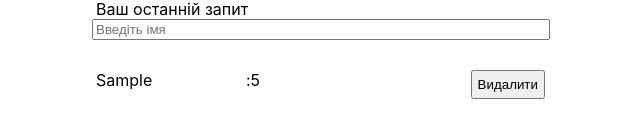
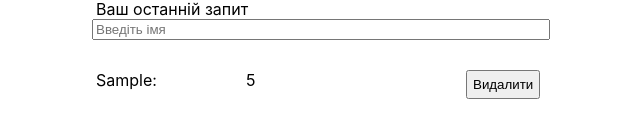
Before and after one commit to ljubik/goit-react-hw-05-phonebook, a React (Create React App) app: page / in a window 1280 px wide. Both pictures are taken after typing "Sample", "5" into the empty fields and a click on the button "Додати". Shown: the part 360-498 px from the top of the page, without its empty margins (319-959 px from the left). Built offline with nearby package versions, Linux system fonts and the light colour scheme.

Commit message:
added check before submitting form

```diff
--- a/src/App.js
+++ b/src/App.js
@@ -21,14 +21,14 @@ class App extends Component {
   };
 
   addContact = (el) => {
-    console.log("add contact state",this.state)
-    const { contacts } = this.state;
+    console.log("add contact check",this.props)
+    const { contacts } = this.props;
     const twin = contacts.some((c) => c.name === el.name);
     twin
-      ? alert(`Увага дане імя уже використовується!`)
+      ? alert(`Увага дане імя уже використовується!` )
       : this.setState((prev) => {
           return {
-            contacts: [...prev.contacts, el],
+            // contacts: [...prev.contacts, el],
           };
         });
   };
--- a/src/components/ContactForm/ContactForm.js
+++ b/src/components/ContactForm/ContactForm.js
@@ -24,12 +24,15 @@ class ContactForm extends Component {
   };
 
   handleSubmit = (e) => {
+    const { contacts} = this.props;
     e.preventDefault();
     const { name, tel } = this.state;
     const el = { id: id(), name, tel };
-    const form = e.target;
-    this.setState(el);
-    this.props.addNumber(el);
+
+    if (!contacts.some((c) => c.name === el.name)){
+    this.props.addNumber(el);}
+    else {alert(`Увага дане імя уже використовується!` )}
+
     this.formReset();
   };
 
@@ -42,7 +45,7 @@ class ContactForm extends Component {
 
   render() {
     const { handleSubmit } = this;
-    const { name, tel } = this.state;
+    const { name, tel} = this.state;
     return (
       <form onSubmit={handleSubmit} className={style.form}>
         <input
@@ -52,7 +55,6 @@ class ContactForm extends Component {
           id="name"
           placeholder="Ім'я"
           value={name}
-          // defaultValue=""
           required
         />
         <input
@@ -62,10 +64,10 @@ class ContactForm extends Component {
           id="tel"
           placeholder="номер телефону"
           value={tel}
-          // defaultValue=""
+
           required
         />
-        <button type="submit">Додати</button>
+        <button type="submit" >Додати</button>
       </form>
     );
   }
--- a/src/components/ContactList/ContactList.js
+++ b/src/components/ContactList/ContactList.js
@@ -20,7 +20,7 @@ const ContactList = ({ contacts, delnum, filter, filteredContacts }) => {
             return element.name.toLowerCase().includes(filter);
           }).map((el) => (
             <li className={style.listLi} key={el.id} >
-            <span>{el.name}</span> : <span>{el.tel}</span>
+            <span>{el.name}:</span><span>{el.tel}</span>
             <span><button className={style.listBtn} onClick={() => delnum(el.id)}>Видалити</button></span>
             </li>
           ))}
```
